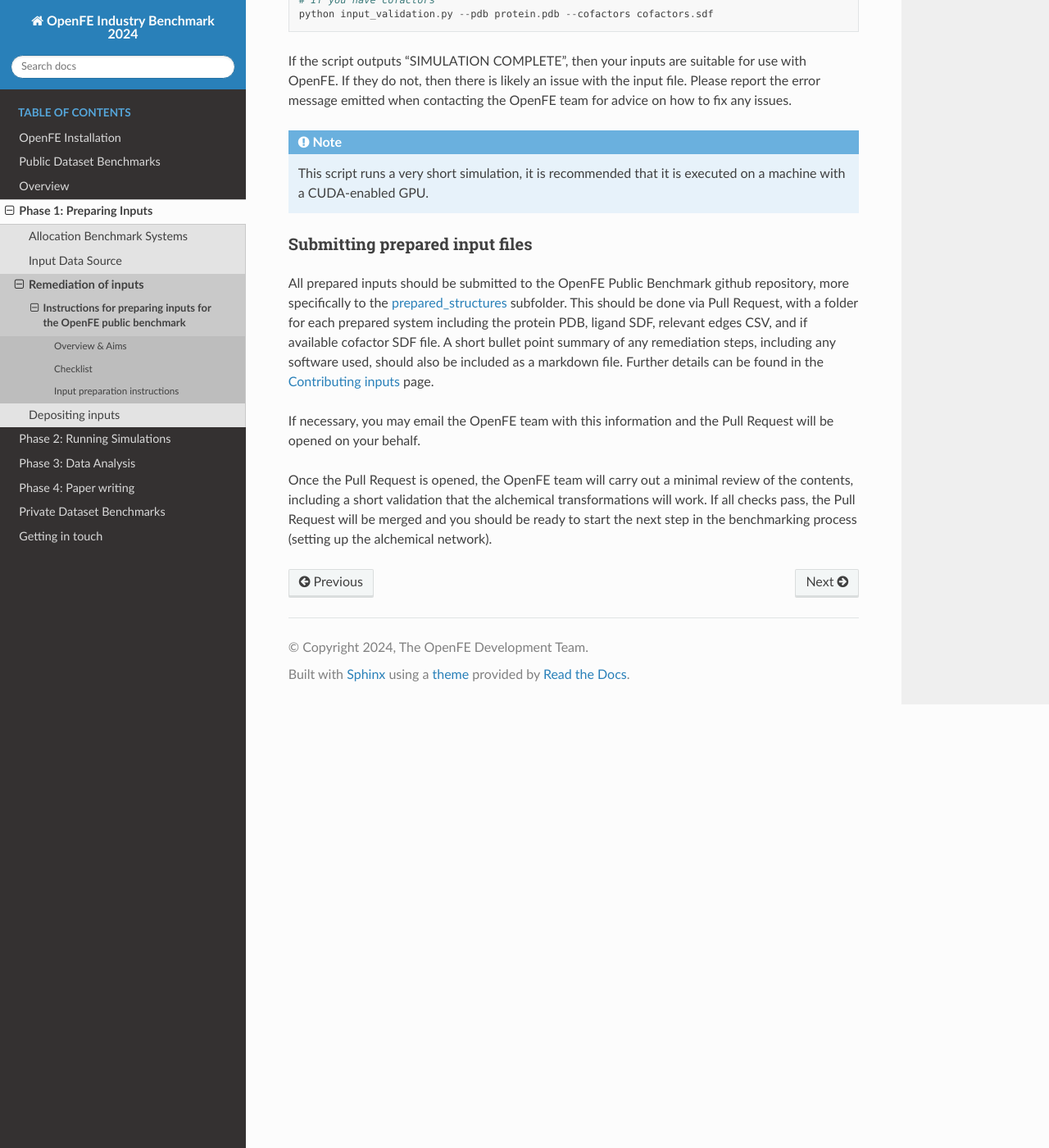
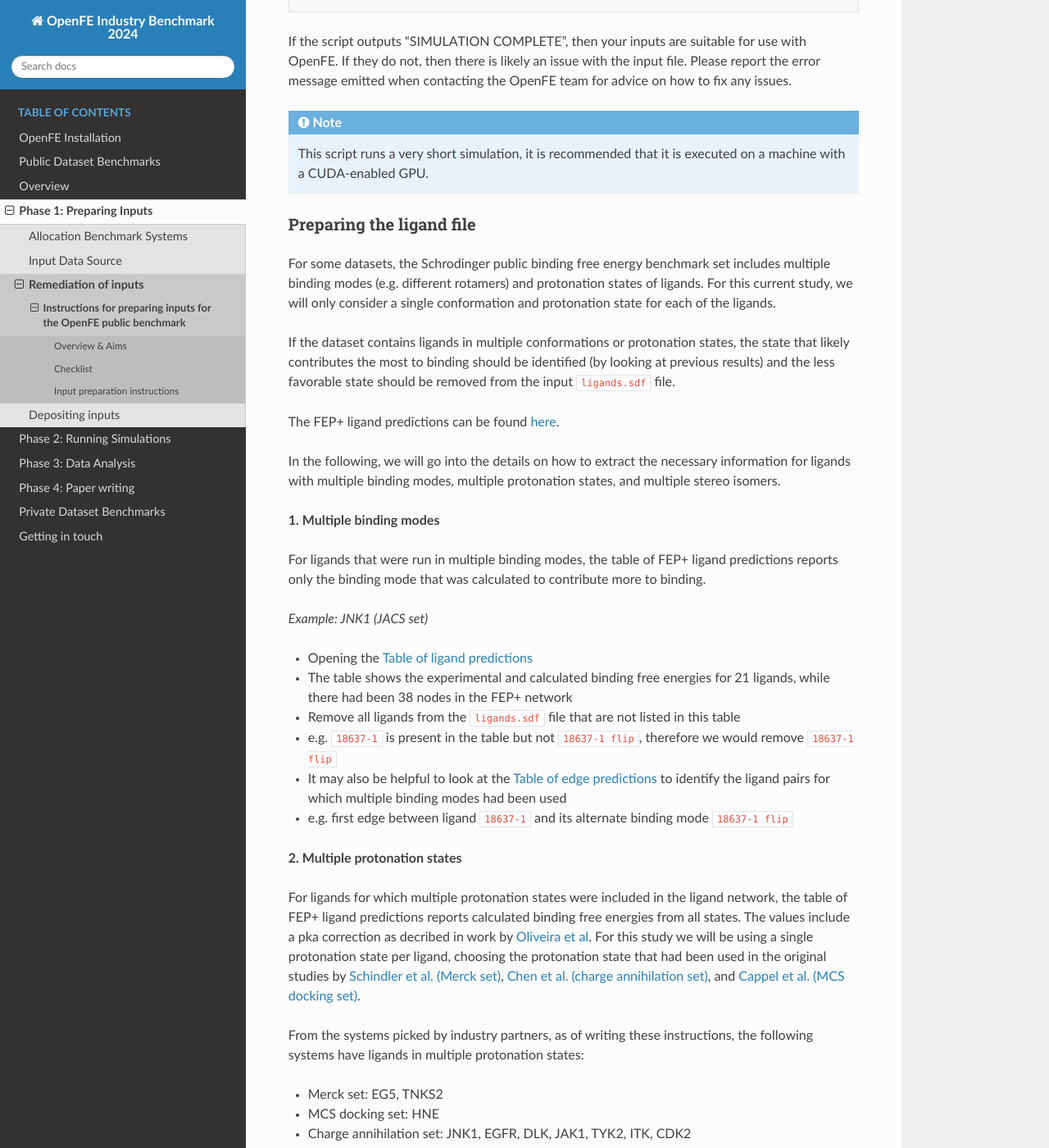
Before and after one commit to OpenFreeEnergy/IndustryBenchmarks2024, a Sphinx documentation site: the page built from docs/source/public/input_preparation.rst, in a window 1280 px wide and 1400 px high, scrolled down 3454 px. Shown: the whole window at 82% size. Built offline with Sphinx 7.4.7 and the Read the Docs theme 2.0.0, drawn with Linux system fonts in a browser that asks for light colours; some of the changed text lies outside the part shown.

Commit message:
Adding ligand prep instructions (#41)
* Add ligan prep instructions.

```diff
--- a/docs/source/public/contributing_inputs.rst
+++ b/docs/source/public/contributing_inputs.rst
@@ -21,8 +21,7 @@ For each submitted directory:
 * removed any cofactors from the PDB file and placed them in `cofactors.sdf`
 * kept cystallographic waters and metals in the PDB file
 * tested the PDB and, if available, cofactors.sdf file using the [input validation script][input_validation]
-* copied over the ligands SDF file to a file named `ligands.sdf`
-* copied over the edges CSV file to a file named `edges.csv`
+* copied over the ligands SDF file to a file named `ligands.sdf` and removed alternate ligand conformations or protonation states
 
 
 Detailed Instructions
@@ -80,7 +79,6 @@ Following files will need to be added to the respective directory for each syste
 * ``protein.pdb``: PDB file with the protein, including crystallographic waters and metals
 * ``cofactors.sdf``: Cofactors that were moved from the original PDB file to this file
 * ``ligands.sdf``: Ligand SDF
-* ``edges.csv``: Edges CSV file
 
 **5. Create a Pull Request into the upstream repository**
 
--- a/docs/source/public/input_preparation.rst
+++ b/docs/source/public/input_preparation.rst
@@ -26,7 +26,6 @@ By the end of these instructions you should have:
 
 * A PDB file containing the system protein, crystallographic waters and ions (named `protein.pdb`)
 * An SDF file containing the ligands being mutated (named `ligands.sdf`)
-* A CSV file containing the original FEP+ perturbation network (named `edges.csv`)
 * (Optional) An SDF file containing any system cofactors (named `cofactors.sdf`)
 
 
@@ -140,12 +139,69 @@ If the script outputs “SIMULATION COMPLETE”, then your inputs are suitable f
 .. note::
    This script runs a very short simulation, it is recommended that it is executed on a machine with a CUDA-enabled GPU.
 
+Preparing the ligand file
+=========================
+
+For some datasets, the Schrodinger public binding free energy benchmark set includes multiple binding modes (e.g. different rotamers)
+and protonation states of ligands. For this current study, we will only consider a single conformation and protonation state for each of the ligands.
+
+If the dataset contains ligands in multiple conformations or protonation states, the state that likely contributes the most to binding should be identified (by looking at previous results) and the less favorable state should be removed from the input ``ligands.sdf`` file.
+
+The FEP+ ligand predictions can be found `here <https://github.com/schrodinger/public_binding_free_energy_benchmark/tree/main/21_4_results/ligand_predictions>`_.
+
+In the following, we will go into the details on how to extract the necessary information for ligands with multiple binding modes, multiple protonation states, and multiple stereo isomers.
+
+**1. Multiple binding modes**
+
+For ligands that were run in multiple binding modes, the table of FEP+ ligand predictions reports only the binding mode
+that was calculated to contribute more to binding.
+
+*Example: JNK1 (JACS set)*
+
+* Opening the `Table of ligand predictions <https://github.com/schrodinger/public_binding_free_energy_benchmark/blob/main/21_4_results/ligand_predictions/jacs_set/jnk1_manual_flips_symbmcorr_out.csv>`_
+* The table shows the experimental and calculated binding free energies for 21 ligands, while there had been 38 nodes in the FEP+ network
+* Remove all ligands from the ``ligands.sdf`` file that are not listed in this table
+* e.g. ``18637-1`` is present in the table but not ``18637-1 flip``, therefore we would remove ``18637-1 flip``
+* It may also be helpful to look at the `Table of edge predictions <https://github.com/schrodinger/public_binding_free_energy_benchmark/blob/main/21_4_results/edge_predictions/jacs_set/jnk1_manual_flips_out.csv>`_
+  to identify the ligand pairs for which multiple binding modes had been used
+* e.g. first edge between ligand ``18637-1`` and its alternate binding mode ``18637-1 flip``
+
+**2. Multiple protonation states**
+
+For ligands for which multiple protonation states were included in the ligand network,
+the table of FEP+ ligand predictions reports calculated binding free energies from all states.
+The values include a pka correction as decribed in work by `Oliveira et al <https://pubs.acs.org/doi/10.1021/acs.jctc.8b00826>`_.
+For this study we will be using a single protonation state per ligand, choosing the protonation state that had been used in the original studies by `Schindler et al. (Merck set) <https://pubs.acs.org/doi/10.1021/acs.jcim.0c00900>`_, `Chen et al. (charge annihilation set) <https://pubs.acs.org/doi/10.1021/acs.jctc.8b00825>`_, and `Cappel et al. (MCS docking set) <https://pubs.acs.org/doi/10.1021/acs.jcim.9b01118>`_.
+
+From the systems picked by industry partners, as of writing these instructions, the following systems have ligands in multiple protonation states:
+
+* Merck set: EG5, TNKS2
+* MCS docking set: HNE
+* Charge annihilation set: JNK1, EGFR, DLK, JAK1, TYK2, ITK, CDK2
+
+If you picked one of these systems, please reach out to us with any questions regarding the protonation state assignment!
+
+
+**3. Multiple stereo isomers**
+
+For ligands where multiple stereo isomers where included in the ligand network,
+the table of FEP+ ligand predictions reports results from both stereo isomers.
+In this case we will keep the stereo isomer with the more negative calculated binding free energy and remove the other stereo isomer from the ``ligands.sdf`` file.
+
+*Example: MUP-1 (fragments dataset)*
+
+* Opening the `Table of ligands predictions <https://github.com/schrodinger/public_binding_free_energy_benchmark/blob/main/21_4_results/ligand_predictions/fragments/frag_mup1_out.csv>`_
+* For ligand ``SBT`` there are results from two stereo isomers, ``SBT_R`` and ``SBT_S``
+* The calculated binding free energy of ligand ``SBT_S`` is more negative than for ligand ``SBT_R`` (-9.14 vs. -8.77 kcal/mol)
+* In this case we would remove ligand ``SBT_R`` from the ``ligands.sdf`` file
+
+
 Submitting prepared input files
 ===============================
 
 All prepared inputs should be submitted to the OpenFE Public Benchmark github repository, more specifically to the
 `prepared_structures <https://github.com/OpenFreeEnergy/IndustryBenchmarks2024/tree/main/industry_benchmarks/inputs/prepared_structures>`_ subfolder.
-This should be done via Pull Request, with a folder for each prepared system including the protein PDB, ligand SDF, relevant edges CSV, and if available cofactor SDF file.
+This should be done via Pull Request, with a folder for each prepared system including the protein PDB, ligand SDF, and if available cofactor SDF file.
 A short bullet point summary of any remediation steps, including any software used, should also be included as a markdown file.
 Further details can be found in the :ref:`contributing-inputs` page.
 
--- a/docs/source/public/overview.rst
+++ b/docs/source/public/overview.rst
@@ -56,6 +56,7 @@ Please see the :ref:`benchmark system overview <benchmark_systems>` for a list o
 of these have already been allocated.
 
 At a very minimum, we aim to simulate these entirety of the following three datasets:
+
 * JACS
 * Fragments
 * Merck
@@ -83,6 +84,7 @@ Nominally input remediation will involve:
 * Fixing capping groups on terminal residues
 * Mutating any non-canonical amino acids
 * Addressing any issues with residue and atom names
+* Removing alternate ligand conformations or protonation states
 
 Depending on the software used to prepare the inputs, the resulting files may need to be stripped of extraneous or sensitive metadata.
 
```
Also changed, not shown: other parts of docs/source/public/overview.rst (+2 -2 lines), .github/pull_request_template.md.
